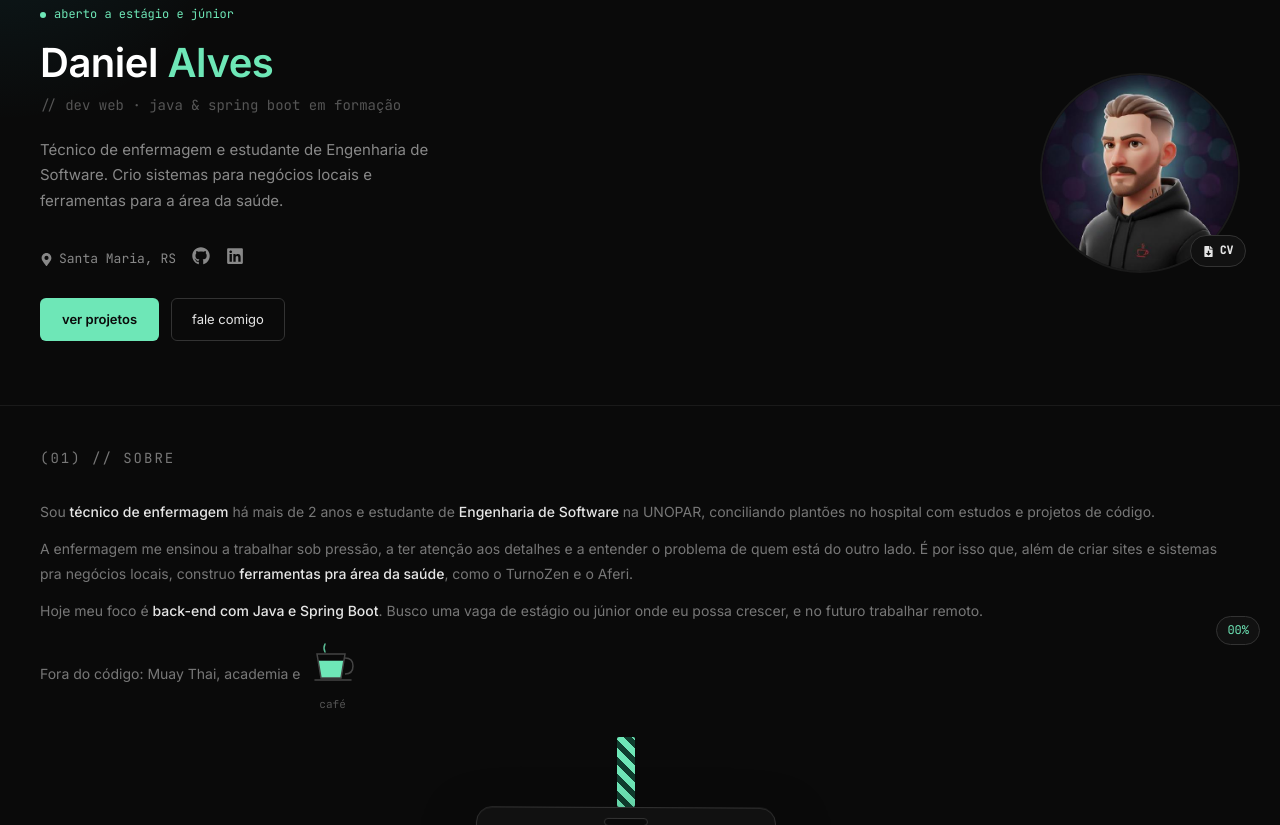
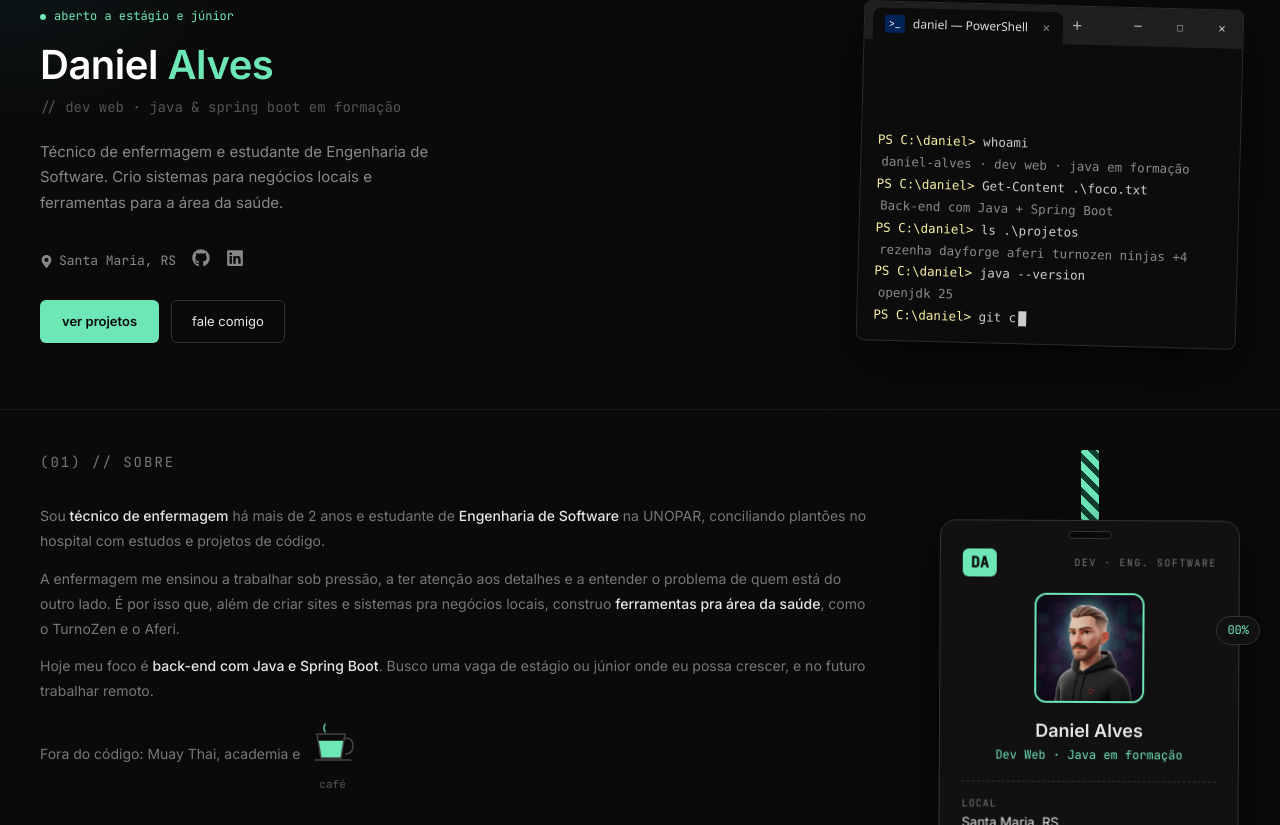
Before and after one commit to daniel-mscs/portfolio, a React (Vite) app: page / in a window 1280 px wide. Shown: the part 135-960 px from the top of the page. Built offline with nearby package versions, Linux system fonts and the light colour scheme.

Commit message:
feat: terminal no hero, sobre corrigido, print do atelier e footer digitando

```diff
--- a/src/components/About.jsx
+++ b/src/components/About.jsx
@@ -147,7 +147,7 @@ const TERM = [
 
 const PROMPT = 'PS C:\\daniel>'
 
-function Terminal({ run }) {
+export function Terminal({ run }) {
   const [lines, setLines] = useState([])
   const [typing, setTyping] = useState('')
 
@@ -247,7 +247,6 @@ export default function About() {
       </div>
 
       <div className={`${styles.side} reveal from-right ${visible ? 'visible' : ''}`}>
-      <Terminal run={visible} />
       <div className={styles.badgeWrap}>
         <div className={styles.strap} />
         <div className={styles.badge}>
--- a/src/components/About.module.css
+++ b/src/components/About.module.css
@@ -108,7 +108,7 @@
   font-family: var(--font-mono);
 }
 
-#sobre {
+.about {
   display: grid;
   grid-template-columns: 1fr auto;
   align-items: start;
@@ -258,7 +258,7 @@
 .badgeFields a:hover { color: var(--accent); }
 
 @media (max-width: 768px) {
-  #sobre { grid-template-columns: 1fr; padding: 32px 20px; }
+  .about { grid-template-columns: 1fr; padding: 32px 20px; }
   .side { flex-direction: column-reverse; width: 100%; }
   .sideStats { flex-direction: row; justify-content: center; }
   .badge { width: min(300px, 100%); }
@@ -363,7 +363,7 @@
 
 /* mais respiro entre terminal e crachá */
 .side { gap: 56px; }
-#sobre { gap: 64px; }
+.about { gap: 64px; }
 
 @media (max-width: 1100px) {
   .side { flex-direction: column-reverse; gap: 32px; }
--- a/src/components/Footer.jsx
+++ b/src/components/Footer.jsx
@@ -1,4 +1,33 @@
+import { useEffect, useState } from 'react'
 import styles from './Footer.module.css'
+
+const EXTS = ['.dev', '.html', '.css', '.js', '.java']
+
+function TypedExt() {
+  const [text, setText] = useState('.dev')
+
+  useEffect(() => {
+    let i = 0
+    let t
+    const sleep = (ms) => new Promise((r) => { t = setTimeout(r, ms) })
+    let alive = true
+
+    async function run() {
+      while (alive) {
+        await sleep(1800)
+        const prev = EXTS[i]
+        for (let s = prev.length; s >= 0 && alive; s--) { setText(prev.slice(0, s)); await sleep(60) }
+        i = (i + 1) % EXTS.length
+        const next = EXTS[i]
+        for (let s = 0; s <= next.length && alive; s++) { setText(next.slice(0, s)); await sleep(80) }
+      }
+    }
+    run()
+    return () => { alive = false; clearTimeout(t) }
+  }, [])
+
+  return <span>{text}<i className={styles.caret} /></span>
+}
 import { FaGithub, FaLinkedin, FaWhatsapp, FaEnvelope } from 'react-icons/fa'
 
 const YEAR = new Date().getFullYear()
@@ -13,7 +42,7 @@ const LINKS = [
 export default function Footer() {
   return (
     <footer className={styles.footer}>
-      <div className={styles.logo}>daniel<span>.dev</span></div>
+      <div className={styles.logo}>daniel<TypedExt /></div>
 
       <div className={styles.icons}>
         {LINKS.map((l) => {
--- a/src/components/Footer.module.css
+++ b/src/components/Footer.module.css
@@ -60,3 +60,14 @@
   font-size: 12px;
   color: var(--text-faint);
 }
+
+.caret {
+  display: inline-block;
+  width: 2px;
+  height: 16px;
+  background: var(--accent);
+  margin-left: 2px;
+  vertical-align: middle;
+  animation: fBlink 0.8s step-end infinite;
+}
+@keyframes fBlink { 50% { opacity: 0; } }
--- a/src/components/Hero.jsx
+++ b/src/components/Hero.jsx
@@ -1,6 +1,7 @@
 import avatar from '../assets/avatar.png'
 import { useScrollReveal } from '../hooks/useScrollReveal'
 import styles from './Hero.module.css'
+import { Terminal } from './About'
 import { FaFileDownload, FaGithub, FaLinkedin, FaMapMarkerAlt } from 'react-icons/fa'
 
 export default function Hero() {
@@ -40,21 +41,8 @@ export default function Hero() {
         </div>
       </div>
 
-      <div className={styles.avatarWrap}>
-        <img
-          src={avatar}
-          alt="Daniel Alves"
-          className={styles.avatar}
-        />
-        <a
-          href="/curriculo.pdf"
-          target="_blank"
-          rel="noopener noreferrer"
-          className={styles.cvBadge}
-        >
-          <FaFileDownload />
-          CV
-        </a>
+            <div className={styles.termWrap}>
+        <Terminal run={visible} />
       </div>
     </section>
   )
--- a/src/components/Hero.module.css
+++ b/src/components/Hero.module.css
@@ -186,3 +186,14 @@
 .meta span { display: flex; align-items: center; gap: 6px; }
 .meta a { font-size: 18px; transition: color 0.2s; }
 .meta a:hover { color: var(--accent); }
+
+.termWrap {
+  flex-shrink: 0;
+  rotate: 1.5deg;
+  transition: rotate 0.4s;
+}
+.termWrap:hover { rotate: 0deg; }
+
+@media (max-width: 900px) {
+  .termWrap { display: none; }
+}
--- a/src/components/Projects.jsx
+++ b/src/components/Projects.jsx
@@ -14,6 +14,7 @@ import terrazzo from '../assets/terrazzo.png'
 import imperial from '../assets/imperial.png'
 import dayforgeMobile from '../assets/dayforge-mobile.png'
 import aferiMobile from '../assets/aferi-mobile.png'
+import atelier from '../assets/atelier.png'
 
 const PROJECTS = [
   {
@@ -130,7 +131,7 @@ const PROJECTS = [
     desc: 'Projeto da Imersão de IA em Engenharia de Software da Alura. É um site de portfólio pra ateliê com painel de edição, onde o dono troca textos e imagens sem mexer no código. Construí com apoio do Google AI Studio, revisando e ajustando o código gerado, e publiquei no GitHub Pages.',
     forWho: 'artistas e pequenos ateliês que querem um site que eles mesmos atualizam.',
     tags: ['React', 'TypeScript', 'Tailwind', 'Google AI Studio'],
-    image: null,
+    image: atelier,
     live: 'https://daniel-mscs.github.io/ateliervane',
     code: 'https://github.com/daniel-mscs/AtelierVANE',
     domain: 'daniel-mscs.github.io/ateliervane',
```
